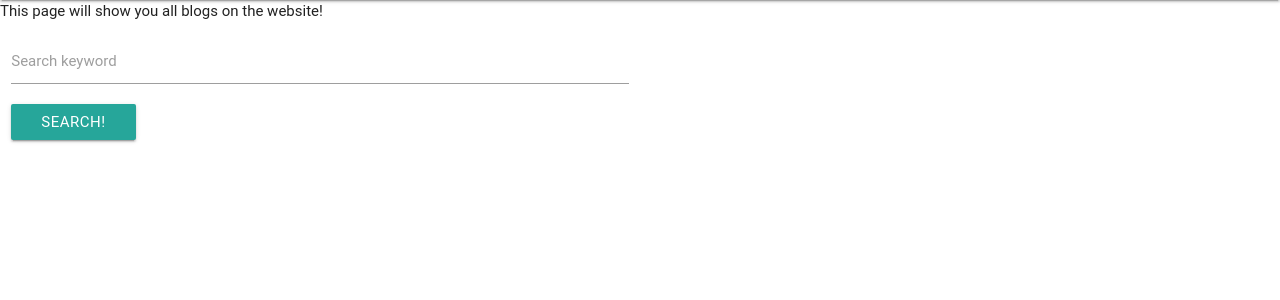
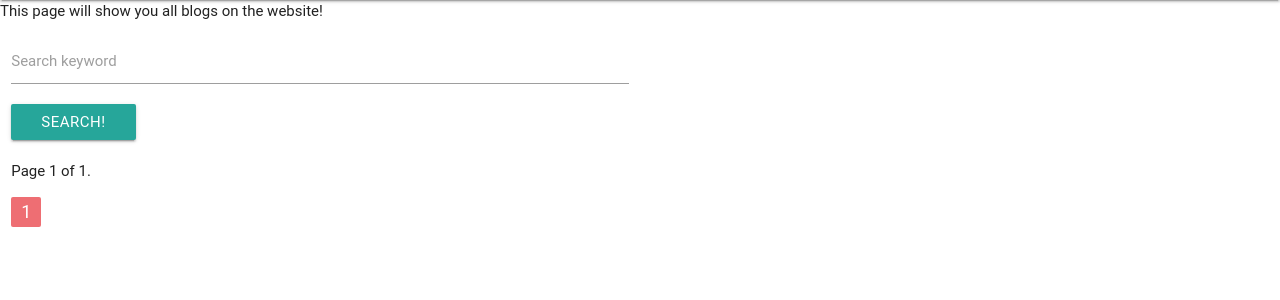
Before and after one commit to YuriiKhomych/cusse, a Django app: page /blog/ in a window 1280 px wide. Shown: the part 64-364 px from the top of the page. Run offline with Django 3.2, Linux system fonts and the light colour scheme; data that the repository does not hold is empty; some libraries are stand-ins or nearby versions; some web fonts are replaced.

Commit message:
Add code from lecture

```diff
--- a/blog/templates/blogs.html
+++ b/blog/templates/blogs.html
@@ -15,12 +15,12 @@
     </form>
 
     <div class="row">
-        <div class="col s3">
+        <div class="col s4">
             {% for article in articles %}
                 <div class="card">
                     <div class="card-image">
-                        <img src="http://www.placecage.com/c/400/400">
-                        <span class="card-title">{{ article.title }}</span>
+                        <img src="{% if article.image %}{{ article.image.url }}{% else %}http://placecage.com/500/500{% endif %}">
+                        <span class="card-title">{{ article.author.email }}: {{ article.title }}</span>
                     </div>
                     <div class="card-content">
                         <p>{{ article.body }}</p>
@@ -30,6 +30,31 @@
                     </div>
                 </div>
             {% endfor %}
+            Page {{ articles.number }} of {{ articles.paginator.num_pages }}.
+            <ul class="pagination">
+                {% if articles.has_previous %}
+                    <li class="waves-effect"><a href="?page={{ articles.previous_page_number }}"><i class="material-icons">chevron_left</i></a></li>
+                {% endif %}
+
+                {% for page in pagination %}
+                    {#                    1, 2, 3, [4], 5, 6, 7, 8, 9#}
+                    <li class="waves-effect {% if page == articles.number %}active{% endif %}">
+                        {% if page == '...' %}
+                            {{ page }}
+                        {% else %}
+                            <a href="?page={{ page }}">{{ page }}</a></li>
+                        {% endif %}
+                {% endfor %}
+
+                {#                <li class="waves-effect"><a href="#!">2</a></li>#}
+                {#                <li class="waves-effect"><a href="#!">3</a></li>#}
+                {#                <li class="waves-effect"><a href="#!">4</a></li>#}
+                {#                <li class="waves-effect"><a href="#!">5</a></li>#}
+
+                {% if articles.has_next %}
+                    <li class="waves-effect"><a href="?page={{ articles.next_page_number }}"><i class="material-icons">chevron_right</i></a></li>
+                {% endif %}
+            </ul>
         </div>
     </div>
 
--- a/blog/urls.py
+++ b/blog/urls.py
@@ -1,12 +1,14 @@
 from django.conf.urls import url
 
-from blog.views import blogs, single_blog
+from blog.views import blogs, single_blog, user_articles
 
 urlpatterns = [
     url(r'^$', blogs, name='all_articles'),
-    url(r'^single/(?P<article_id>\d+)/$', single_blog, name='single_article_page')
+    url(r'^single/(?P<article_id>\d+)/$', single_blog, name='single_article_page'),
+    url(r'^user/(?P<user_id>\d+)/$', user_articles, name='user_articles'),
 ]
 
 
 # /blog/ -> all blogs
-# /blog/single/sdjkghsdjkghdskjgh/ -> single blog
+# /blog/single/12345/ -> single blog
+# /blog/user/123456/ -> single user(with all articles)
--- a/blog/views.py
+++ b/blog/views.py
@@ -1,6 +1,10 @@
 from django.shortcuts import render, HttpResponse, HttpResponseRedirect, Http404, get_object_or_404
+from django.contrib.auth.models import User
+from django.core.paginator import Paginator, PageNotAnInteger, EmptyPage
 
 from blog.models import Article
+
+from utils import gen_page_list
 
 
 def blogs(request):
@@ -11,9 +15,19 @@ def blogs(request):
     # return HttpResponse('qwjehgqwjkeh')
     # return HttpResponseRedirect('/qwertyui')
     # 'select * from blog_article' -> response -> django obj
-    keyword = request.POST.get('keyword', '')
-    articles = Article.objects.filter(title__contains=keyword)
-    return render(request, 'blogs.html', {'articles': articles})
+    # keyword = request.POST.get('keyword', '')
+    page = request.GET.get('page', 1)
+    p = Paginator(Article.objects.all(), 1)
+    try:
+        final_articles = p.page(page)
+    except PageNotAnInteger:
+        # If page is not an integer, deliver first page.
+        final_articles = p.page(1)
+    except EmptyPage:
+        # If page is out of range (e.g. 9999), deliver last page of results.
+        final_articles = p.page(p.num_pages)
+    return render(request, 'blogs.html', {'articles': final_articles,
+                                          'pagination': gen_page_list(page, p.num_pages)})
 
 
 def single_blog(request, article_id):
@@ -25,3 +39,12 @@ def single_blog(request, article_id):
     #     raise Http404
     article = get_object_or_404(Article, id=article_id)
     return render(request, 'single-blog.html', {'article': article})
+
+
+def user_articles(request, user_id):
+    # 13
+    user = get_object_or_404(User, id=user_id)
+    # user or 404
+    articles = Article.objects.filter(author=user)
+    return render(request, 'user-blog.html', {'articles': articles,
+                                              'user': user})
--- a/cusse/urls.py
+++ b/cusse/urls.py
@@ -1,23 +1,16 @@
-"""cusse URL Configuration
-
-The `urlpatterns` list routes URLs to views. For more information please see:
-    https://docs.djangoproject.com/en/1.11/topics/http/urls/
-Examples:
-Function views
-    1. Add an import:  from my_app import views
-    2. Add a URL to urlpatterns:  url(r'^$', views.home, name='home')
-Class-based views
-    1. Add an import:  from other_app.views import Home
-    2. Add a URL to urlpatterns:  url(r'^$', Home.as_view(), name='home')
-Including another URLconf
-    1. Import the include() function: from django.conf.urls import url, include
-    2. Add a URL to urlpatterns:  url(r'^blog/', include('blog.urls'))
-"""
 from django.conf.urls import url, include
 from django.contrib import admin
+from django.conf import settings
+from django.conf.urls.static import static
 
 
 urlpatterns = [
     url(r'^admin/', admin.site.urls),
-    url(r'^blog/', include('blog.urls')),
-]
+    url(r'^blog/', include('blog.urls'))
+] + static(settings.MEDIA_URL, document_root=settings.MEDIA_ROOT)
+
+# local
+# wsgi dev server(serve static/media)
+
+# stage/dev/prod
+# web-server(nginx, apache), server static/media
--- a/templates/base.html
+++ b/templates/base.html
@@ -7,6 +7,7 @@
     <meta charset="UTF-8">
     <title>Title</title>
     <link rel="stylesheet" href="https://cdnjs.cloudflare.com/ajax/libs/materialize/0.99.0/css/materialize.min.css">
+    <link href="https://fonts.googleapis.com/icon?family=Material+Icons" rel="stylesheet">
     <script src="https://code.jquery.com/jquery-3.2.1.min.js"
             integrity="sha256-hwg4gsxgFZhOsEEamdOYGBf13FyQuiTwlAQgxVSNgt4="
             crossorigin="anonymous"></script>
--- /dev/null
+++ b/utils.py
@@ -0,0 +1,49 @@
+import os
+import uuid
+import random
+import string
+
+
+def get_file_path(instance, filename):
+    # instance = Article
+    # filename = image.png
+    ext = filename.split('.')[-1]  # .png
+    filename = '{}.{}'.format(uuid.uuid4().hex, ext)  # 2d4c673e339e4dd38037e91ad5ccd8a4.png
+    return os.path.join(instance.__class__.__name__.lower(), filename)  # article/2d4c673e339e4dd38037e91ad5ccd8a4.png
+
+
+def gen_page_list(page_number, page_count):
+    page_number = int(page_number)
+    # page_number = 3
+    # page_count = 11
+    my_page = []
+    if page_count > 10:
+        if page_number <= 4:
+            for key in range(1, 7):
+                my_page.append(key)
+            my_page.append('...')
+            my_page.append(page_count)
+        elif page_number >= (page_count - 4):
+            my_page.append(1)
+            my_page.append('...')
+            for key in range((page_count - 5), page_count + 1):
+                my_page.append(key)
+        else:
+            my_page.append(1)
+            my_page.append('...')
+            for key in range((page_number - 2), (page_number + 2)):
+                my_page.append(key)
+            my_page.append('...')
+            my_page.append(page_count)
+    else:
+        for key in range(0, page_count):
+            my_page.append(key + 1)
+    # 1, 2, 3, 4, 5, 6, 7, 8, 9
+    # 1, 2, 3, 4, 5, 6, 7, ..., 11
+    # 1, ..., 9, 10, 11
+    # 1, ..., N, N, N, N, N ... 11
+    return my_page
+
+
+def random_word(length):
+    return ''.join(random.choice(string.ascii_lowercase) for i in range(length))
```
Also changed, not shown: blog/management/commands/articles.py (added, +17 -0 lines), blog/models.py (+15 -1 lines), blog/templates/user-blog.html (added, +13 -0 lines), blog/management/__init__.py (added), blog/management/commands/__init__.py (added), blog/migrations/0002_article_author.py (added), blog/migrations/0003_article_image.py (added), media/article/56eecc68f13a44fbb7dcb3a03f83dd69.jpg (added), media/article/d2a1759692614de5bcd8ac36640c6568.jpg (added).
